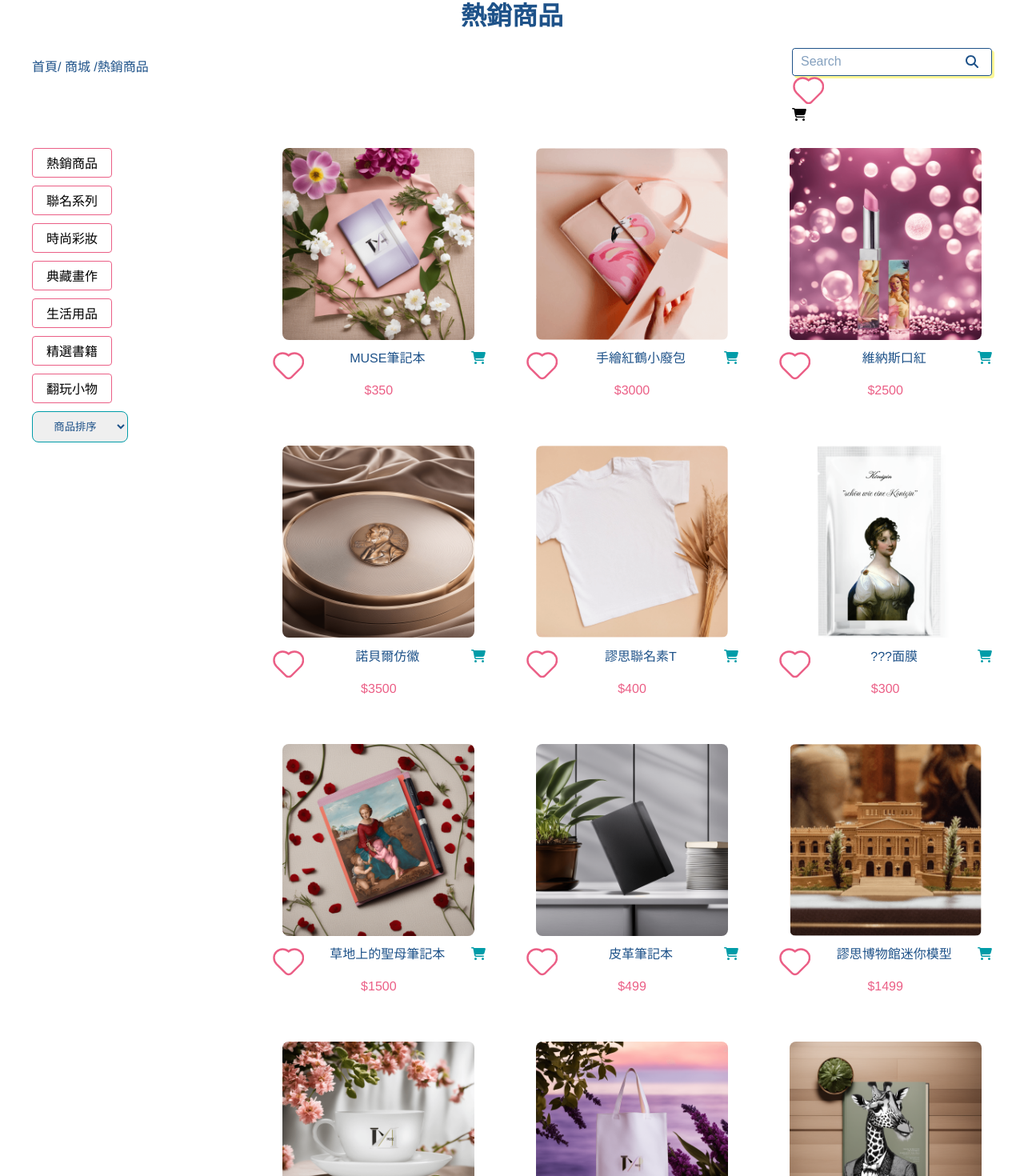
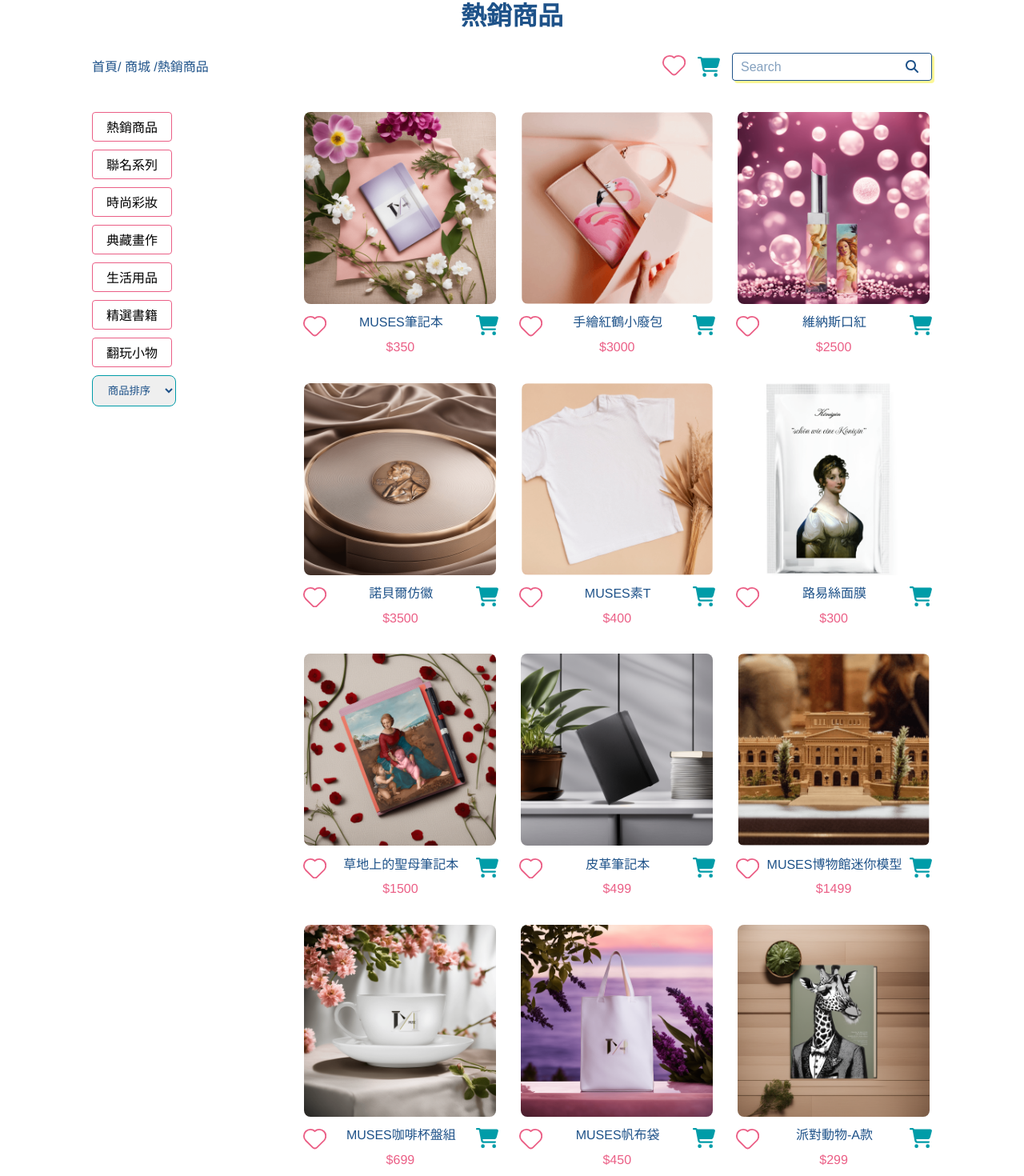
Before and after one commit to Kaosheep/musesmuseum, a Vue app: page /Shop in a window 1280 px wide. Shown: the part 1316-2786 px from the top of the page at 80% size. Built offline with nearby package versions, Linux system fonts and the light colour scheme; what view-ui-plus would draw is missing.

Commit message:
shopping_upgrade_3

```diff
--- a/src/assets/sass/page/_shop.scss
+++ b/src/assets/sass/page/_shop.scss
@@ -1,6 +1,6 @@
 .shop_carousel{
     margin: 3% auto;
-    width: 65%;
+    width: 55%;
     height: 400px;
     overflow: hidden;
     border-radius: 8px;
@@ -16,7 +16,7 @@
 }
 .shop_wrap{
     margin: 2rem auto 0px;
-    max-width: 1200px;
+    max-width: 1050px;
     display: flex;
     flex-wrap: wrap;
     justify-content: space-between;
@@ -49,10 +49,9 @@
         grid-template-rows:repeat(3,1fr) ;
         justify-items: center;
         align-items:flex-end;
-        gap: 50px;
+        gap: 25px;
     }
     .item{
-        // position: relative; ??????
         width: 100%;
         text-align: center;
         img{
@@ -70,12 +69,9 @@
                 #car path{
                     fill: $mgreen;
                 }
-
-                font-awesome-icon, Heart{
-                    width: 25px;
+                #car{
                     height: 25px;
                 }
-
             }
             span:first-child{
                 color: $mblue;
@@ -92,7 +88,7 @@
 }
 .shop_block{
     margin: auto;
-    max-width: 1200px;
+    max-width: 1050px;
     display: flex;
     justify-content: space-between;
     .shop_Breadcrumbs{
@@ -100,9 +96,20 @@
             color: $mblue;
         }
     }
+    .search{
+        display: flex;
+        align-items: center;
+        #car1 path{
+            fill: $mgreen;
+        }
+        #car1{
+            height: 25px;
+            margin: 0px 15px;
+        }
+    }
 }
 .page{
-    max-width: 1200px;
+    max-width: 1050px;
     margin: auto;
    .pagination{
         width:80%;
--- a/src/components/Heart.vue
+++ b/src/components/Heart.vue
@@ -25,7 +25,7 @@
     // position: absolute;
     right: 5px;
     top: 5px;
-    width: 40px;
+    width: 30px;
     z-index: 3;
 }
 .heart path{
--- a/src/views/frontend/Shop.vue
+++ b/src/views/frontend/Shop.vue
@@ -18,9 +18,9 @@
       <a href="">熱銷商品</a>
     </div>
     <div class="search">
+      <Heart/>
+      <font-awesome-icon :icon="['fas', 'cart-shopping']" id="car1"/>
       <Searchbar/>
-      <Heart/>
-      <font-awesome-icon :icon="['fas', 'cart-shopping']" />
     </div>
   </div>
   <div class="shop_wrap">
@@ -100,7 +100,7 @@
       ],
       produstdisplay: [
         {
-          title: "MUSE筆記本",
+          title: "MUSES筆記本",
           price: 350,
         },
         {
@@ -116,11 +116,11 @@
           price: 3500,
         },
         {
-          title: "謬思聯名素T",
+          title: "MUSES素T",
           price: 400,
         },
         {
-          title: "???面膜",
+          title: "路易絲面膜",
           price: 300,
         },
         {
@@ -132,15 +132,15 @@
           price: 499,
         },
         {
-          title: "謬思博物館迷你模型",
+          title: "MUSES博物館迷你模型",
           price: 1499,
         },
         {
-          title: "謬思聯名咖啡杯盤組",
+          title: "MUSES咖啡杯盤組",
           price: 699,
         },
         {
-          title: "謬思聯名帆布袋",
+          title: "MUSES帆布袋",
           price: 450,
         },
         {
@@ -154,7 +154,7 @@
       ],
       productlist: [
       {
-          title: "MUSE筆記本",
+          title: "MUSES筆記本",
           price: 350,
         },
         {
@@ -170,11 +170,11 @@
           price: 3500,
         },
         {
-          title: "謬思聯名素T",
+          title: "MUSES素T",
           price: 400,
         },
         {
-          title: "???面膜",
+          title: "路易絲面膜",
           price: 300,
         },
         {
@@ -186,15 +186,15 @@
           price: 499,
         },
         {
-          title: "謬思博物館迷你模型",
+          title: "MUSES博物館迷你模型",
           price: 1499,
         },
         {
-          title: "謬思聯名咖啡杯盤組",
+          title: "MUSES咖啡杯盤組",
           price: 699,
         },
         {
-          title: "謬思聯名帆布袋",
+          title: "MUSES帆布袋",
           price: 450,
         },
         {
```
